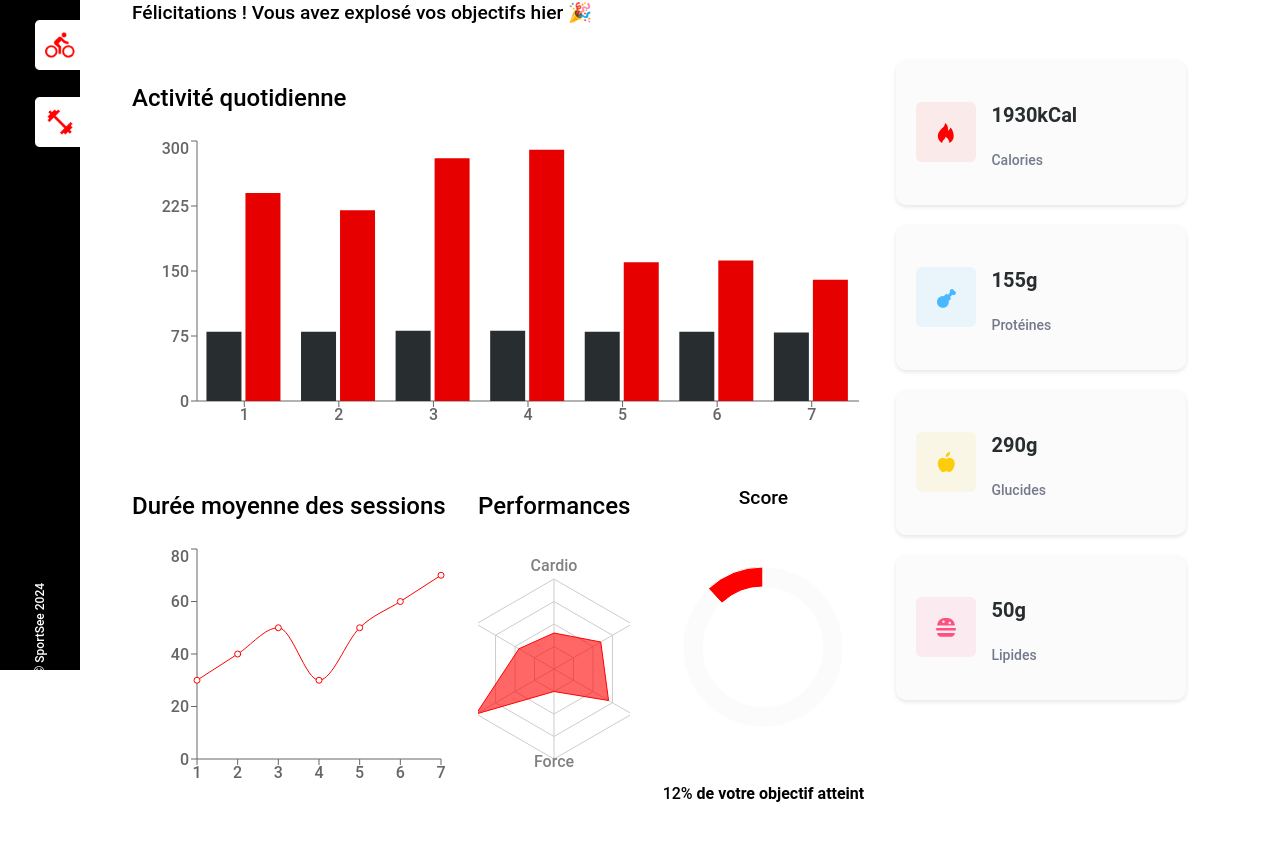
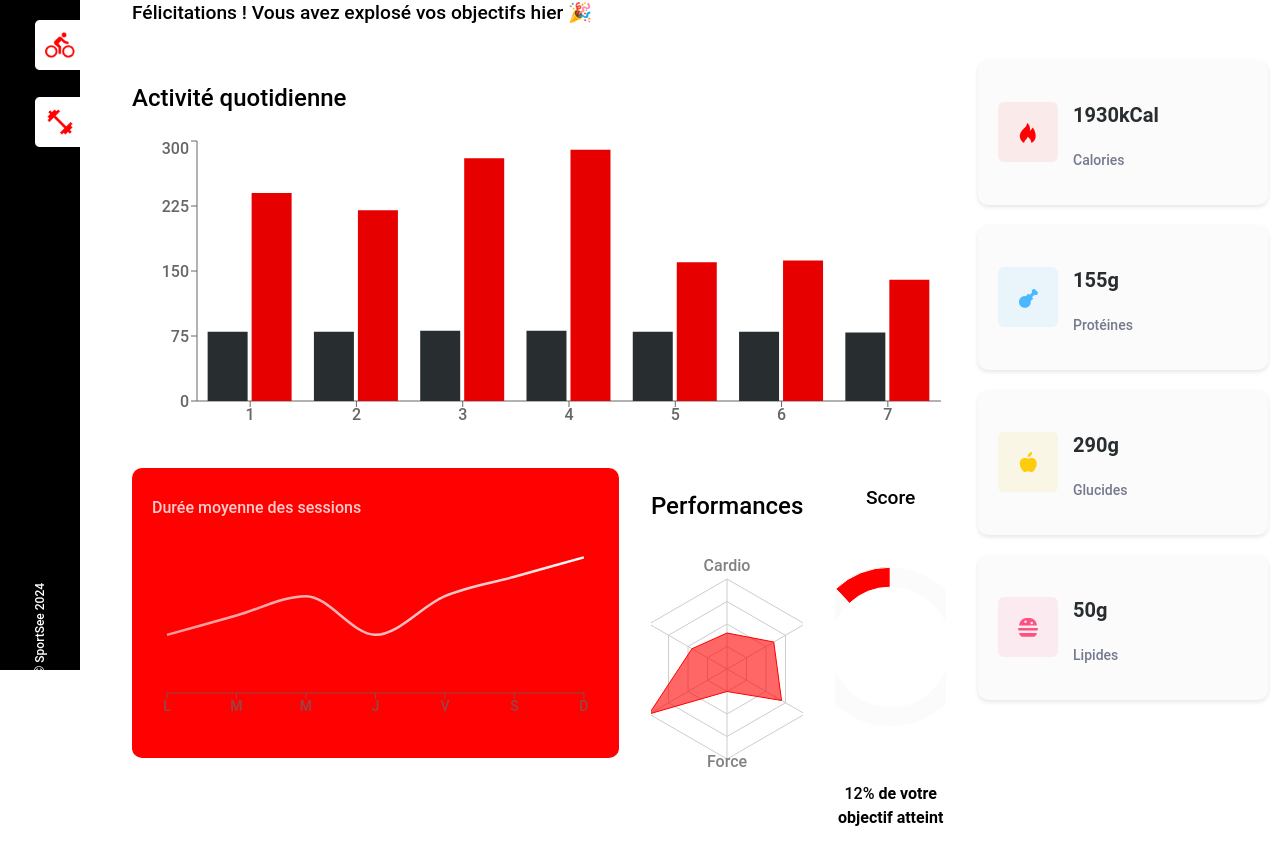
Before and after one commit to Ma-Eum/SportSee, a React (Vite) app in the folder frontend/: page / in a window 1280 px wide. Shown: the part 266-1130 px from the top of the page. Built offline with nearby package versions, Linux system fonts and the light colour scheme.

Commit message:
mise en page du point actif- le point avec l aureole et son background

```diff
--- a/frontend/src/components/AverageSessionsChart.jsx
+++ b/frontend/src/components/AverageSessionsChart.jsx
@@ -1,12 +1,44 @@
 import { useEffect, useState } from "react";
-import { LineChart, Line, XAxis, YAxis, Tooltip, ResponsiveContainer } from "recharts";
+import PropTypes from "prop-types";
+import {
+    LineChart,
+    Line,
+    XAxis,
+    Tooltip,
+    ResponsiveContainer
+} from "recharts";
 import { getUserAverageSessions } from "../services/apiService";
+import "../styles/components/_averageSessionsChart.scss"; // ✅ Import du style SCSS
+
+const days = ["L", "M", "M", "J", "V", "S", "D"];
+
+// 🎯 Tooltip personnalisé qui affiche la durée de session au survol
+const CustomTooltip = ({ active, payload }) => {
+    if (active && payload && payload.length) {
+        return (
+            <div className="custom-tooltip">
+                <p>{`${payload[0].value} min`}</p>
+            </div>
+        );
+    }
+    return null;
+};
+
+CustomTooltip.propTypes = {
+    active: PropTypes.bool,
+    payload: PropTypes.arrayOf(
+        PropTypes.shape({
+            value: PropTypes.number,
+        })
+    ),
+};
 
 const AverageSessionsChart = () => {
     const [data, setData] = useState([]);
+    const [hoverIndex, setHoverIndex] = useState(null); // 🔥 Suivi du point actif
 
     useEffect(() => {
-        getUserAverageSessions().then((sessionData) => { // ✅ Suppression du `userId`
+        getUserAverageSessions().then((sessionData) => {
             if (sessionData) {
                 setData(sessionData);
             }
@@ -14,14 +46,53 @@ const AverageSessionsChart = () => {
     }, []);
 
     return (
-        <div className="average-sessions-chart">
+        <div className={`average-sessions-chart ${hoverIndex !== null ? `active-${hoverIndex}` : ""}`}>
+            {/* ✅ Ajout du dégradé dynamique */}
+            <div className="background-gradient"></div>
+
             <h2>Durée moyenne des sessions</h2>
-            <ResponsiveContainer width="100%" height={250}>
-                <LineChart data={data}>
-                    <XAxis dataKey="day" />
-                    <YAxis />
-                    <Tooltip />
-                    <Line type="monotone" dataKey="sessionLength" stroke="#FF0000" />
+
+            <ResponsiveContainer width="100%" height="100%">
+                <LineChart
+                    data={data}
+                    onMouseMove={(e) => setHoverIndex(e.activeTooltipIndex)}
+                    onMouseLeave={() => setHoverIndex(null)}
+                    margin={{ top: 50, right: 15, left: 15, bottom: 15 }}
+                >
+                    {/* ✅ Définition du dégradé */}
+                    <defs>
+                        <linearGradient id="opacityGradient" x1="0" y1="0" x2="1" y2="0">
+                            <stop offset="0%" stopColor="white" stopOpacity="0.6" />
+                            <stop offset="80%" stopColor="white" stopOpacity="0.8" />
+                            <stop offset="100%" stopColor="white" stopOpacity="1" />
+                        </linearGradient>
+                    </defs>
+
+                    <XAxis
+                        dataKey="day"
+                        tickFormatter={(day) => days[day - 1]}
+                        className="x-axis"
+                    />
+
+                    <Tooltip content={<CustomTooltip />} cursor={false} />
+
+                    <Line
+                        type="monotone"
+                        dataKey="sessionLength"
+                        className="session-line"
+                        stroke="url(#opacityGradient)"
+                        strokeWidth={2.5}
+                        dot={false} // ❌ Cache les points par défaut
+                        activeDot={{
+                            className:"recharts-active-dot",
+                            r: 6, // Taille du point normal
+                            strokeWidth: 3,
+                            stroke: "white",
+                            fill: "white",
+                            opacity: 1,
+                        }} // ✅ Utilise la classe CSS
+                    />
+
                 </LineChart>
             </ResponsiveContainer>
         </div>
--- /dev/null
+++ b/frontend/src/styles/components/_averageSessionsChart.scss
@@ -0,0 +1,86 @@
+@import "../_variables"; // ✅ Import des couleurs globales
+
+.average-sessions-chart {
+    background: $red;
+    border-radius: 10px;
+    padding: 20px;
+    color: $white;
+    position: relative;
+    width: 100%;
+    height: 250px;
+    display: flex;
+    align-items: center;
+    justify-content: center;
+    overflow: hidden;
+    transition: background 0.3s ease-in-out;
+
+    h2 {
+        position: absolute;
+        top: 15px;
+        left: 20px;
+        font-size: 16px;
+        font-weight: 500;
+        color: rgba(255, 255, 255, 0.8);
+    }
+
+    .x-axis {
+        fill: $white !important;
+        opacity: 0.7;
+        font-size: 14px;
+    }
+
+    .custom-tooltip {
+        background: $white;
+        color: $black;
+        padding: 5px 10px;
+        border-radius: 5px;
+        font-size: 12px;
+        font-weight: 500;
+    }
+
+    .recharts-cartesian-grid line {
+        display: none; // ❌ Supprime les grilles
+    }
+
+    /* ✅ Ajoute un dégradé dynamique sur la ligne */
+    .recharts-line .recharts-line-curve {
+        stroke: url(#opacityGradient) !important;
+        stroke-width: 2.5px !important;
+    }
+
+    /* ✅ Met en valeur le point actif avec une bordure blanche transparente */
+    .recharts-active-dot circle {
+        fill: $white !important;
+        stroke: rgba(255, 255, 255, 0.3) !important; /* 💙 Bordure blanche transparente */
+        stroke-width: 15px !important; /* ✅ Épaisseur de la bordure */
+        r: 6px; /* ✅ Taille du point */
+    }
+
+    /* ✅ Dégradé sur toute la hauteur */
+    .background-gradient {
+        position: absolute;
+        top: 0;
+        left: 100%;
+        width: 100%;
+        height: 100%;
+        background: linear-gradient(to right, rgba(0, 0, 0, 0) 4%, rgba(0, 0, 0, 0.212) 0%);
+        z-index: 1;
+        pointer-events: none;
+        opacity: 0;
+        transition: opacity 0.3s ease-in-out, left 0.3s ease-in-out;
+    }
+
+    /* ✅ Afficher le dégradé uniquement lorsqu'un point est actif */
+    &.active-0 .background-gradient { left: 2%; opacity: 1; }
+    &.active-1 .background-gradient { left: 17%; opacity: 1; }
+    &.active-2 .background-gradient { left: 31%; opacity: 1; }
+    &.active-3 .background-gradient { left: 46%; opacity: 1; }
+    &.active-4 .background-gradient { left: 61%; opacity: 1; }
+    &.active-5 .background-gradient { left: 75%; opacity: 1; }
+    &.active-6 .background-gradient { left: 90%; opacity: 1; }
+
+    /* ✅ Ajuster le conteneur du graphique */
+    .recharts-wrapper {
+        height: 100%;
+    }
+}
```
